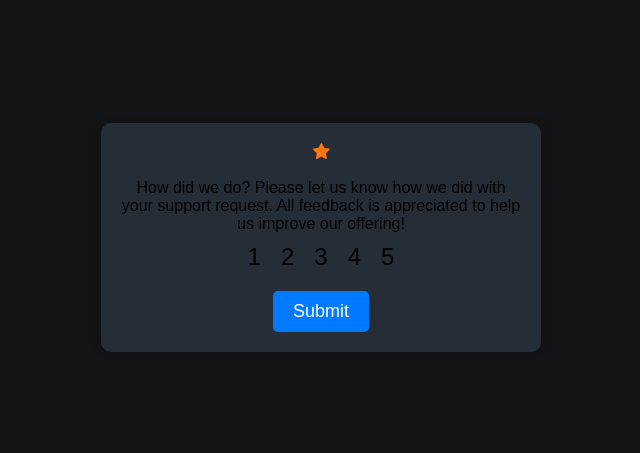
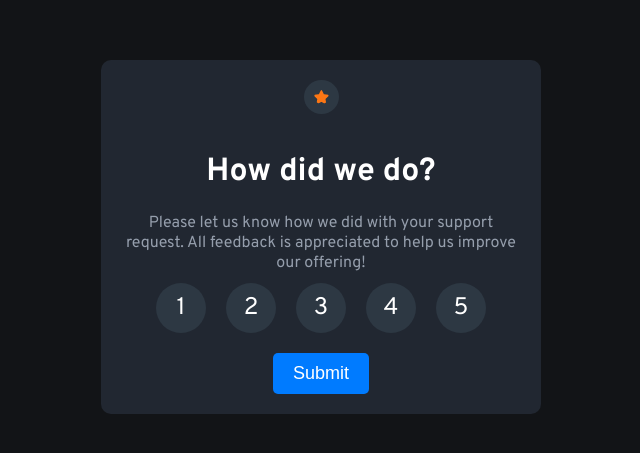
Before and after one commit to Pheogrammer/Front-End-Instructor-Challenge, a plain HTML site: page index.html in a window 1280 px wide. Shown: the part 163-616 px from the top of the page, without its empty margins (319-959 px from the left). Drawn offline with Linux system fonts and the light colour scheme; a web font is replaced by a local one.

Commit message:
styling almost finished

```diff
--- a/css/style.css
+++ b/css/style.css
@@ -1,9 +1,10 @@
-@import url(https://fonts.google.com/specimen/Overpass);
+@import url('https://fonts.googleapis.com/css2?family=Overpass:wght@300;400;700&display=swap');
 
 body {
   font-family: "Overpass", sans-serif;
   margin: 0;
   padding: 0;
+  background-color: hsl(216, 12%, 8%);
 }
 
 .container {
@@ -15,24 +16,43 @@ body {
 }
 
 .rating-card {
-  background-color: hsl(213, 19%, 18%);
+  background-color: hsl(215, 20%, 16%);
   border-radius: 10px;
   padding: 20px;
   text-align: center;
-  box-shadow: 0 0 10px rgba(0, 0, 0, 0.2);
   width: 80%;
   max-width: 400px;
   margin: 0 auto;
 }
 
-h1 {
+#rating-form img {
+  background-color: hsl(211, 20%, 22%);
+  border-radius: 50%;
+  padding: 10px;
+  width: 15px;
+  margin-bottom: 10px;
+}
+
+.rating label {
+  background-color:  hsl(211, 20%, 22%);
+  border-radius: 50%;
+  padding: 10px;
+  width: 30px;
+  height: 30px;
+  color: hsl(0, 0%, 100%);
+  cursor: pointer;
   font-size: 24px;
-  margin-bottom: 20px;
+  margin: 0 10px;
+}
+
+h1{
+    color: hsl(0, 0%, 100%);
 }
 
 p {
   font-size: 16px;
   margin-bottom: 10px;
+  color: hsl(217, 12%, 63%);
 }
 
 .rating {
@@ -43,12 +63,6 @@ p {
 
 .rating input[type="radio"] {
   display: none;
-}
-
-.rating label {
-  cursor: pointer;
-  font-size: 24px;
-  margin: 0 10px;
 }
 
 button {
@@ -66,4 +80,10 @@ button {
   display: none;
   margin-top: 20px;
   font-size: 18px;
+  color: #333;
 }
+
+.total-ratings {
+  font-weight: 700;
+  color: #007bff;
+}
--- a/index.html
+++ b/index.html
@@ -25,10 +25,11 @@
         <!-- Rating state start -->
         <form id="rating-form">
           <img src="images/icon-star.svg" alt="" />
+
+          <h1>How did we do?</h1>
           <p>
-            How did we do? Please let us know how we did with your support
-            request. All feedback is appreciated to help us improve our
-            offering!
+            Please let us know how we did with your support request. All
+            feedback is appreciated to help us improve our offering!
           </p>
           <div class="rating">
             <input type="radio" name="rating" id="rating1" value="1" />
@@ -51,8 +52,10 @@
             You selected <span id="selected-rating"></span> out of 5
           </p>
           <h1>Thank you!</h1>
-          Thank you! We appreciate you taking the time to give a rating. If you
-          ever need more support, don’t hesitate to get in touch!
+          <p>
+            We appreciate you taking the time to give a rating. If you ever need
+            more support, don’t hesitate to get in touch!
+          </p>
         </div>
         <!-- Thank you state start -->
       </div>
```
